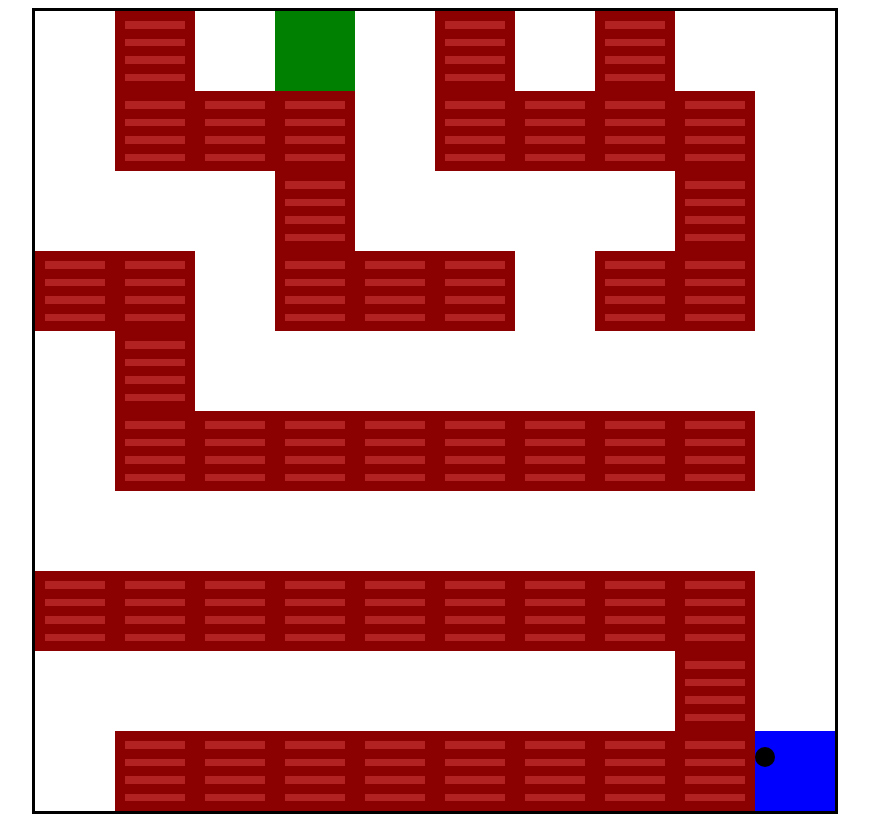
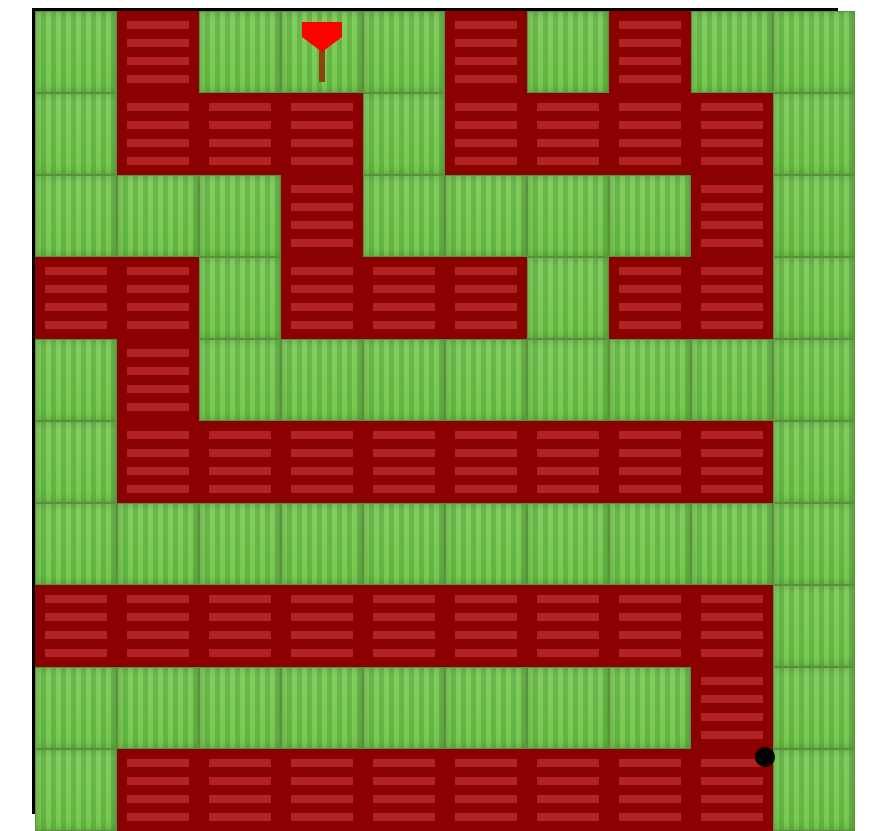
Before and after one commit to mitchellbreust/maze-game, a React (Vite) app: page / in a window 1280 px wide. Shown: the whole page, without its empty margins (205-1091 px from the left). Built offline with nearby package versions, Linux system fonts and the light colour scheme.

Commit message:
added gam win functionality

```diff
--- a/src/components/Maze.jsx
+++ b/src/components/Maze.jsx
@@ -15,14 +15,72 @@ const MazeCont = styled.div`
     position: relative;
 `;
 
-const PathPiece = styled.div``;
+const PathPiece = styled.div`
+    width: 80px; /* Set the size of the path piece */
+    height: 80px;
+    background-color: #78c850; /* Light green base color (Pokémon grass color) */
+    background-image: linear-gradient(to right, transparent 50%, rgba(0, 100, 0, 0.2) 50% /* Vertical darker lines */),
+        linear-gradient(
+            to bottom,
+            rgba(255, 255, 255, 0.1),
+            /* Subtle highlight at the top */ transparent /* Fade to base color */
+        );
+    background-size: 10px 100%, 100% 100%; /* Size of the gradients */
+    box-shadow: inset 0 0 10px rgba(0, 0, 0, 0.2); /* Inner shadow for depth */
+    border: 1px solid #5a8f3d; /* Darker green border for definition */
+`;
 
 const StartingPiece = styled.div`
     background-color: blue;
 `;
 
 const EndPiece = styled.div`
-  background-color: green;
+    background-color: #78c850;
+    position: relative;
+    display: flex;
+    justify-content: center;
+    align-items: center;
+
+    background-image: linear-gradient(to right, transparent 50%, rgba(0, 100, 0, 0.2) 50% /* Vertical darker lines */),
+        linear-gradient(
+            to bottom,
+            rgba(255, 255, 255, 0.1),
+            /* Subtle highlight at the top */ transparent /* Fade to base color */
+        );
+    background-size: 10px 100%, 100% 100%; /* Size of the gradients */
+    box-shadow: inset 0 0 10px rgba(0, 0, 0, 0.2); /* Inner shadow for depth */
+    border: 1px solid #5a8f3d; /* Darker green border for definition */
+
+    /* Flag Pole */
+    &::before {
+        content: "";
+        position: absolute;
+        width: 6px; /* Thickness of the pole */
+        height: 60px; /* Height of the pole */
+        background-color: #8b4513; /* Brown color for the pole */
+        top: 10px; /* Position the pole */
+        left: 50%;
+        transform: translateX(-50%);
+    }
+
+    /* Flag */
+    &::after {
+        content: "";
+        position: absolute;
+        width: 40px; /* Width of the flag */
+        height: 30px; /* Height of the flag */
+        background-color: #ff0000; /* Red color for the flag */
+        top: 10px; /* Position the flag */
+        left: 50%;
+        transform: translateX(-50%);
+        clip-path: polygon(0 0, 100% 0, 100% 50%, 50% 100%, 0 50%); /* Triangle shape for the flag */
+    }
+`;
+
+const EndPieceImage = styled.img`
+    width: 100%; /* Make the image fill the container width */
+    height: 100%; /* Make the image fill the container height */
+    object-fit: cover; /* Ensure the image covers the container without stretching */
 `;
 
 const WallPiece = styled.div`
@@ -43,11 +101,66 @@ const Character = styled.p`
     background-color: black;
     border-radius: 180px;
     position: absolute;
-`
+`;
+
+const GameWon = styled.div`
+  position: fixed;
+  top: 50%;
+  left: 50%;
+  transform: translate(-50%, -50%); /* Center the modal */
+  z-index: 500;
+  background-color: rgba(255, 255, 255, 0.95); /* Semi-transparent white background */
+  padding: 30px;
+  border-radius: 15px;
+  box-shadow: 0 4px 20px rgba(0, 0, 0, 0.3); /* Soft shadow for depth */
+  text-align: center;
+  animation: fadeIn 0.5s ease-in-out; /* Fade-in animation */
+
+  /* Fade-in Animation */
+  @keyframes fadeIn {
+    0% {
+      opacity: 0;
+      transform: translate(-50%, -60%);
+    }
+    100% {
+      opacity: 1;
+      transform: translate(-50%, -50%);
+    }
+  }
+
+  & > h1 {
+    font-size: 2.5rem;
+    color: #2c3e50; /* Dark blue color */
+    margin-bottom: 30px;
+    border-bottom: 3px solid #27ae60; /* Green underline */
+    padding-bottom: 10px;
+  }
+
+  & > button {
+    background-color: #27ae60; /* Green background */
+    color: white;
+    border: none;
+    border-radius: 25px;
+    padding: 10px 20px;
+    font-size: 1.2rem;
+    cursor: pointer;
+    transition: background-color 0.3s ease, transform 0.2s ease;
+
+    &:hover {
+      background-color: #219653; /* Darker green on hover */
+      transform: scale(1.05); /* Slight zoom effect */
+    }
+
+    &:active {
+      transform: scale(0.95); /* Slight shrink effect on click */
+    }
+  }
+`;
 
 const Maze = () => {
     const [gameMaze, setGameMaze] = useState(generateMaze());
-  const [playerPos, setPlayerPos] = useState(generatePlayerPos(gameMaze))
+    const [playerPos, setPlayerPos] = useState(generatePlayerPos(gameMaze));
+    const [displayGameWon, setGameWon] = useState(false);
 
     const handleKeyDown = (press) => {
         const newPos = { ...playerPos };
@@ -79,15 +192,23 @@ const Maze = () => {
             return;
         }
 
+        if (gameMaze[mazeIndex] === 3) {
+          if (displayGameWon) {
+            return;
+          }
+
+          setGameWon(true)
+          setPlayerPos(true)
+        }
+
         // Update the player's position
         setPlayerPos(newPos);
     };
 
     useEffect(() => {
-    document.addEventListener("keydown", handleKeyDown)
-    return () => document.removeEventListener('keydown', handleKeyDown);
-  }, [playerPos])
-
+        document.addEventListener("keydown", handleKeyDown);
+        return () => document.removeEventListener("keydown", handleKeyDown);
+    }, [playerPos]);
 
     return (
         <>
@@ -101,21 +222,25 @@ const Maze = () => {
                                 })}
                             </WallPiece>
                         );
-          }
-          else if (val === 1) {
+                    } else if (val === 1) {
                         return <PathPiece key={idx} />;
-          }
-          else if (val === 2) {
-            return (
-            <StartingPiece key={idx}>
-            </StartingPiece>
-            )
-          }
-          else {
-            return <EndPiece key={idx}/>
+                    } else if (val === 2) {
+                        return <PathPiece key={idx} />;
+                    } else {
+                        return <EndPiece key={idx}></EndPiece>;
                     }
                 })}
                 <Character style={{ top: `${playerPos.top}px`, left: `${playerPos.left}px` }} />
+                {
+                  displayGameWon ? <GameWon>
+                    <h1>GAME WON !</h1>
+                    <button onClick={() => {
+                      setGameMaze(generateMaze())
+                      setPlayerPos(generatePlayerPos(gameMaze))
+                      setGameWon(false)
+                    }}>Click here to reset game</button>
+                  </GameWon> : null
+                }
             </MazeCont>
         </>
     );
```
Also changed, not shown: public/download.png (added). Lines whose indentation alone changed are shown as unchanged.
